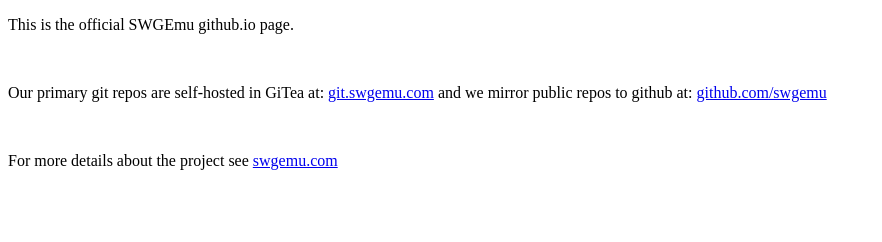
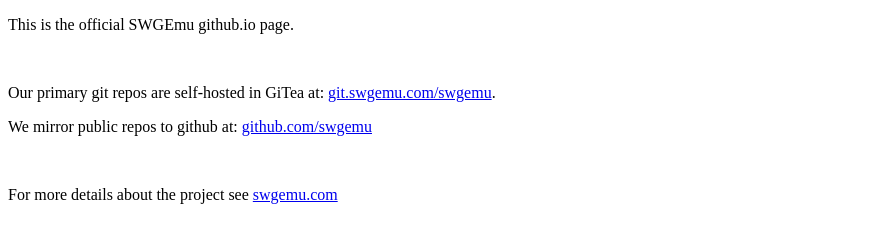
Before and after one commit to swgemu/swgemu.github.io, a plain HTML site: page index.html in a window 1280 px wide. Shown: the whole page, without its empty margins (0-882 px from the left). Drawn offline with Linux system fonts and the light colour scheme.

Commit message:
Update index.html

```diff
--- a/index.html
+++ b/index.html
@@ -6,7 +6,8 @@
 <body>
   <p>This is the official SWGEmu github.io page.</p>
   </br>
-  <p>Our primary git repos are self-hosted in GiTea at: <a href='https://git.swgemu.com/'>git.swgemu.com</a> and we mirror public repos to github at: <a href="https://github.com/swgemu/">github.com/swgemu</a></p>
+  <p>Our primary git repos are self-hosted in GiTea at: <a href='https://git.swgemu.com/swgemu/'>git.swgemu.com/swgemu</a>.
+  <p>We mirror public repos to github at: <a href="https://github.com/swgemu/">github.com/swgemu</a></p>
   </br>
   <p>For more details about the project see <a href='http://www.swgemu.com/' target=_blank>swgemu.com</a>
 </body>
```
